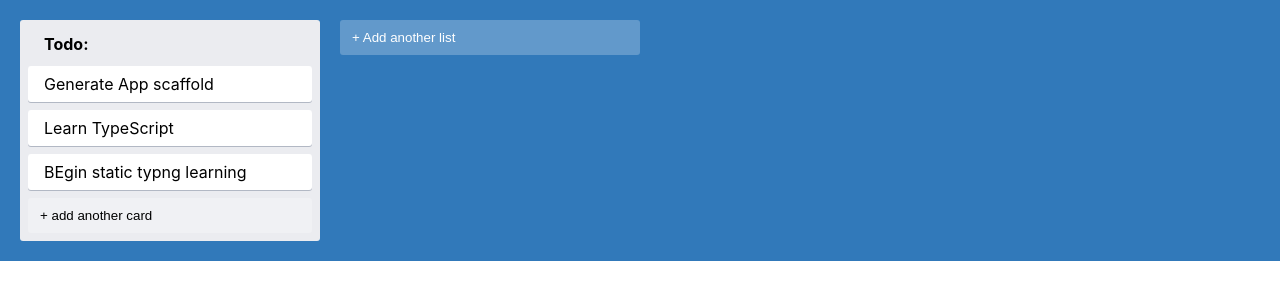
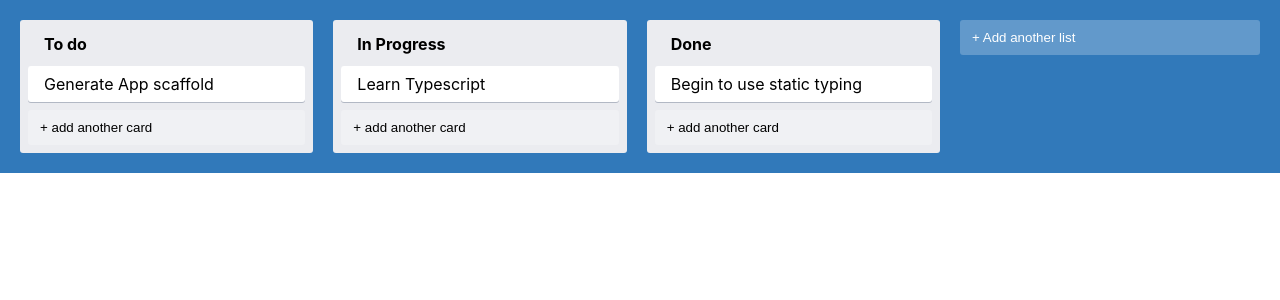
Before and after one commit to thiagopdo/trello-clone, a React (Create React App) app: page / in a window 1280 px wide. Shown: the top 300 px of the page. Built offline with nearby package versions, Linux system fonts and the light colour scheme.

Commit message:
implemented global state

```diff
--- a/src/App.tsx
+++ b/src/App.tsx
@@ -1,11 +1,17 @@
 import { AddNewItem } from "./AddNewItem";
 import { Column } from "./Column";
 import { AppContainer } from "./styles";
+import { useAppState } from "./state/AppStateContext";
 
 export function App() {
+  const { lists } = useAppState();
+
   return (
     <AppContainer>
-      <Column text="Todo:" />
+      {lists.map((list) => (
+        <Column text={list.text} key={list.id} id={list.id} />
+      ))}
+
       <AddNewItem
         toggleButtonText="+ Add another list"
         onAdd={(e) => console.log(e)}
--- a/src/Card.tsx
+++ b/src/Card.tsx
@@ -2,6 +2,7 @@
 
 type CardProps = {
   text: string;
+  id: string;
 };
 
 export const Card = ({ text }: CardProps) => {
--- a/src/Column.tsx
+++ b/src/Column.tsx
@@ -1,18 +1,23 @@
 import { AddNewItem } from "./AddNewItem";
 import { Card } from "./Card";
 import { ColumnContainer, ColumnTitle } from "./styles";
+import { useAppState } from "./state/AppStateContext";
 
 type ColumnProps = {
   text: string;
+  id: string;
 };
 
-export const Column = ({ text }: ColumnProps) => {
+export const Column = ({ text, id }: ColumnProps) => {
+  const { getTasksByListId } = useAppState();
+  const tasks = getTasksByListId(id);
+
   return (
     <ColumnContainer>
       <ColumnTitle>{text}</ColumnTitle>
-      <Card text="Generate App scaffold" />
-      <Card text="Learn TypeScript" />
-      <Card text="BEgin static typng learning" />
+      {tasks.map((task) => (
+        <Card text={task.text} key={task.id} id={task.id} />
+      ))}
       <AddNewItem
         toggleButtonText="+ add another card"
         onAdd={() => console.log("New Item added")}
--- a/src/index.tsx
+++ b/src/index.tsx
@@ -2,13 +2,15 @@
 import ReactDOM from "react-dom/client";
 import "./index.css";
 import { App } from "./App";
-
+import { AppStateProvider } from "./state/AppStateContext";
 
 const root = ReactDOM.createRoot(
   document.getElementById("root") as HTMLElement
 );
 root.render(
   <React.StrictMode>
-    <App />
+    <AppStateProvider>
+      <App />
+    </AppStateProvider>
   </React.StrictMode>
 );
--- /dev/null
+++ b/src/state/AppStateContext.tsx
@@ -0,0 +1,63 @@
+import { FC, createContext, useContext, ReactNode } from "react";
+
+type Task = {
+  id: string;
+  text: string;
+};
+
+type List = {
+  id: string;
+  text: string;
+  tasks: Task[];
+};
+
+export type Appstate = {
+  lists: List[];
+};
+
+const appData: Appstate = {
+  lists: [
+    {
+      id: "0",
+      text: "To do",
+      tasks: [{ id: "c0", text: "Generate App scaffold" }],
+    },
+    {
+      id: "1",
+      text: "In Progress",
+      tasks: [{ id: "c2", text: "Learn Typescript" }],
+    },
+    {
+      id: "2",
+      text: "Done",
+      tasks: [{ id: "c3", text: "Begin to use static typing" }],
+    },
+  ],
+};
+
+type AppStateContextProps = {
+  lists: List[];
+  getTasksByListId(id: string): Task[];
+};
+
+const AppStateContext = createContext<AppStateContextProps>(
+  {} as AppStateContextProps
+);
+
+export const AppStateProvider: FC<{ children: ReactNode }> = ({ children }) => {
+  const { lists } = appData;
+
+  const getTasksByListId = (id: string) => {
+    return lists.find((list) => list.id === id)?.tasks || [];
+  };
+
+  return (
+    <AppStateContext.Provider value={{ lists, getTasksByListId }}>
+      {children}
+    </AppStateContext.Provider>
+  );
+};
+
+export function useAppState() {
+  return useContext(AppStateContext);
+}
```
